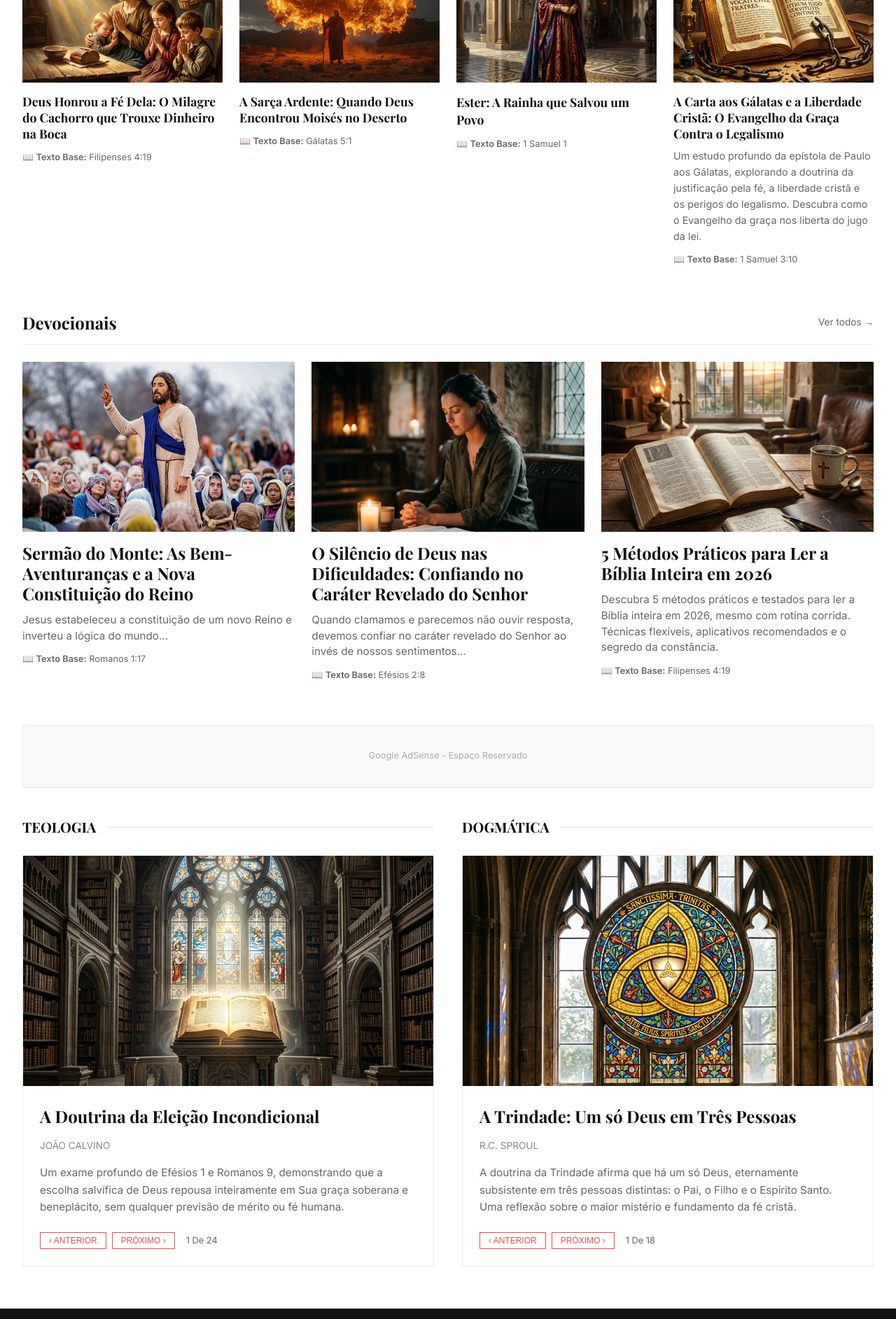
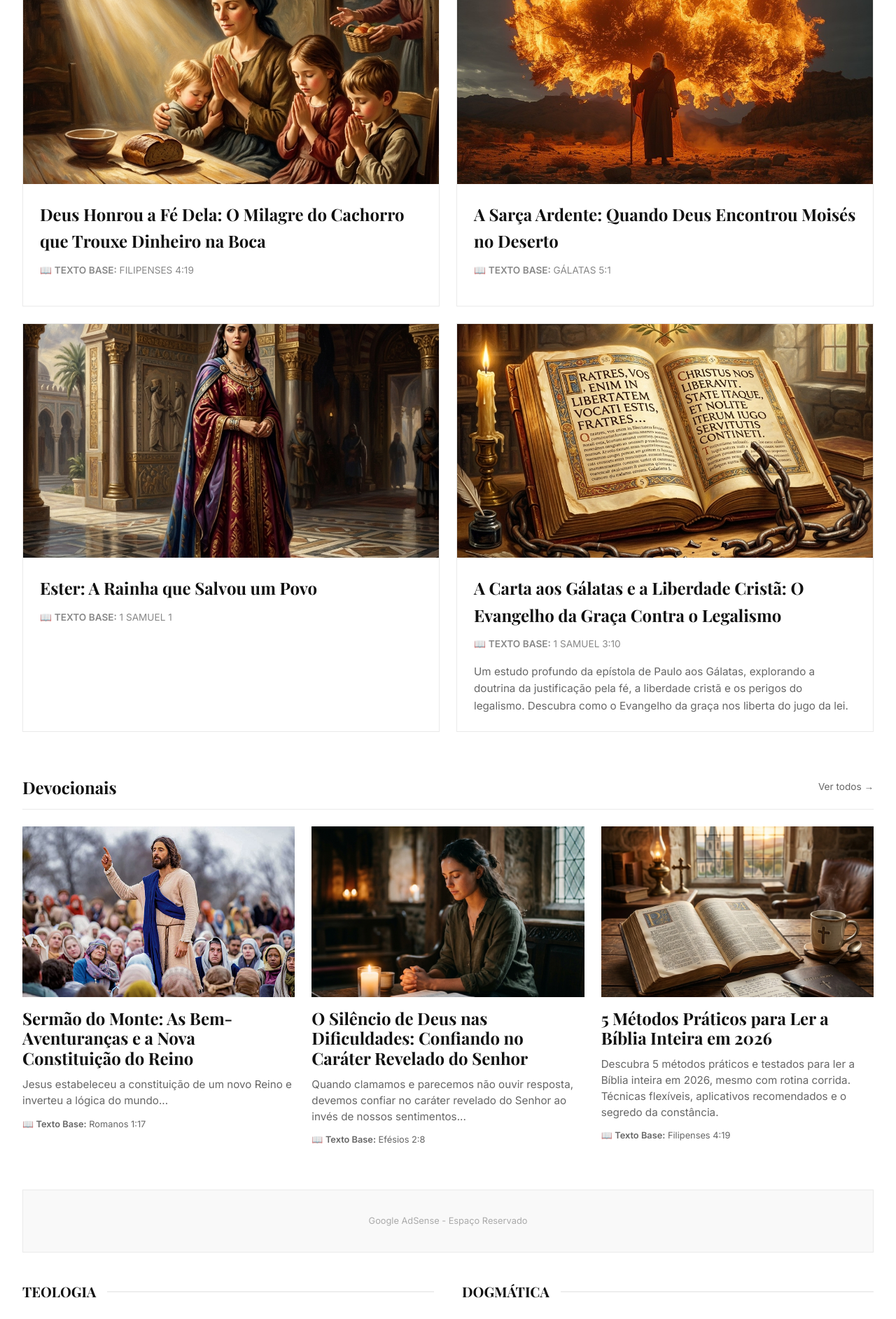
Before and after one commit to andrewsmorais/Blog-Crist-o-, a React (Vite) app: page / in a window 1280 px wide. Shown: the part 1680-3565 px from the top of the page at 70% size. Built offline with nearby package versions, Linux system fonts and the light colour scheme; a web font is replaced by a local one.

Commit message:
Refatorando layout de Estudos Bíblicos para grid de 2 com cards; removendo botões de paginação das categorias finais

```diff
--- a/src/App.jsx
+++ b/src/App.jsx
@@ -3037,34 +3037,44 @@ function App() {
                 <a href="#">Ver todos →</a>
               </div>
 
-              <div className="grid-4">
-                <div className="grid-4-item">
+              <div className="grid-2">
+                <div className="split-card">
                   <a href="/deus-honrou-fe-testemunho-milagres-provisao-divina" style={{textDecoration: 'none', color: 'inherit'}}>
-                    <img src="/provisao.png" alt="Deus Honrou a Fé Dela" className="img-ph" loading="lazy" style={{objectFit: 'cover'}} />
-                    <h3>Deus Honrou a Fé Dela: O Milagre do Cachorro que Trouxe Dinheiro na Boca</h3>
-                    <div className="meta">📖 <strong>Texto Base:</strong> Filipenses 4:19</div>
+                    <img src="/provisao.png" alt="Deus Honrou a Fé Dela" loading="lazy" />
+                    <div className="split-card-content">
+                      <h4>Deus Honrou a Fé Dela: O Milagre do Cachorro que Trouxe Dinheiro na Boca</h4>
+                      <div className="meta">📖 <strong>Texto Base:</strong> Filipenses 4:19</div>
+                    </div>
                   </a>
                 </div>
-                <div className="grid-4-item">
+                <div className="split-card">
                   <a href="/artigo/sarca-ardente" style={{textDecoration: 'none', color: 'inherit'}}>
-                    <img src="/sarca-ardente.jpg" alt="A Sarça Ardente" className="img-ph" loading="lazy" />
-                    <h3>A Sarça Ardente: Quando Deus Encontrou Moisés no Deserto</h3>
-                    <div className="meta">📖 <strong>Texto Base:</strong> Gálatas 5:1</div>
+                    <img src="/sarca-ardente.jpg" alt="A Sarça Ardente" loading="lazy" />
+                    <div className="split-card-content">
+                      <h4>A Sarça Ardente: Quando Deus Encontrou Moisés no Deserto</h4>
+                      <div className="meta">📖 <strong>Texto Base:</strong> Gálatas 5:1</div>
+                    </div>
                   </a>
                 </div>
-                <div className="grid-4-item">
+                <div className="split-card">
                   <a href="/ester-rainha-salvou-povo-deus-age-sombras" style={{textDecoration: 'none', color: 'inherit'}}>
-                    <img src="/ester_rainha.png" alt="Rainha Ester" className="img-ph" loading="lazy" style={{objectFit: 'cover'}} />
-                    <h3 style={{fontSize: '1.1rem', marginBottom: '8px', lineHeight: '1.4'}}>Ester: A Rainha que Salvou um Povo</h3>
-                    <div className="meta">📖 <strong>Texto Base:</strong> 1 Samuel 1</div>
+                    <img src="/ester_rainha.png" alt="Rainha Ester" loading="lazy" />
+                    <div className="split-card-content">
+                      <h4>Ester: A Rainha que Salvou um Povo</h4>
+                      <div className="meta">📖 <strong>Texto Base:</strong> 1 Samuel 1</div>
+                    </div>
                   </a>
                 </div>
-                <div className="grid-4-item">
+                <div className="split-card">
                   <a href="/carta-galatas-liberdade-crista-estudo-completo" style={{textDecoration: 'none', color: 'inherit'}}>
-                    <img src="/galatas.png" alt="A Carta aos Gálatas e a Liberdade Cristã" className="img-ph" loading="lazy" style={{objectFit: 'cover'}} />
-                    <h3>A Carta aos Gálatas e a Liberdade Cristã: O Evangelho da Graça Contra o Legalismo</h3>
-                    <p style={{fontSize: '0.9rem', color: '#666', marginBottom: '0.5rem', marginTop: '0.5rem'}}>Um estudo profundo da epístola de Paulo aos Gálatas, explorando a doutrina da justificação pela fé, a liberdade cristã e os perigos do legalismo. Descubra como o Evangelho da graça nos liberta do jugo da lei.</p>
-                    <div className="meta">📖 <strong>Texto Base:</strong> 1 Samuel 3:10</div>
+                    <img src="/galatas.png" alt="A Carta aos Gálatas e a Liberdade Cristã" loading="lazy" />
+                    <div className="split-card-content">
+                      <h4>A Carta aos Gálatas e a Liberdade Cristã: O Evangelho da Graça Contra o Legalismo</h4>
+                      <div className="meta">📖 <strong>Texto Base:</strong> 1 Samuel 3:10</div>
+                      <p>
+                        Um estudo profundo da epístola de Paulo aos Gálatas, explorando a doutrina da justificação pela fé, a liberdade cristã e os perigos do legalismo. Descubra como o Evangelho da graça nos liberta do jugo da lei.
+                      </p>
+                    </div>
                   </a>
                 </div>
               </div>
@@ -3130,11 +3140,6 @@ function App() {
                         previsão de mérito ou fé humana.
                       </p>
                     </div>
-                    <div className="split-pagination">
-                      <button className="btn-outline">&lsaquo; ANTERIOR</button>
-                      <button className="btn-outline">PRÓXIMO &rsaquo;</button>
-                      <span className="page-count">1 De 24</span>
-                    </div>
                   </div>
                 </div>
 
@@ -3154,11 +3159,6 @@ function App() {
                         o maior mistério e fundamento da fé cristã.
                       </p>
                     </div>
-                    <div className="split-pagination">
-                      <button className="btn-outline">&lsaquo; ANTERIOR</button>
-                      <button className="btn-outline">PRÓXIMO &rsaquo;</button>
-                      <span className="page-count">1 De 18</span>
-                    </div>
                   </div>
                 </div>
 
```
